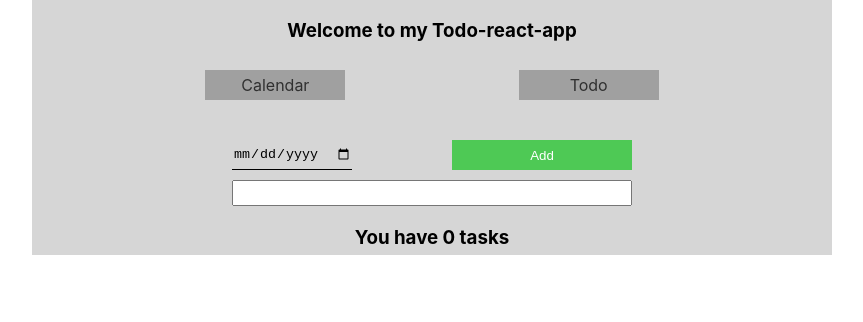
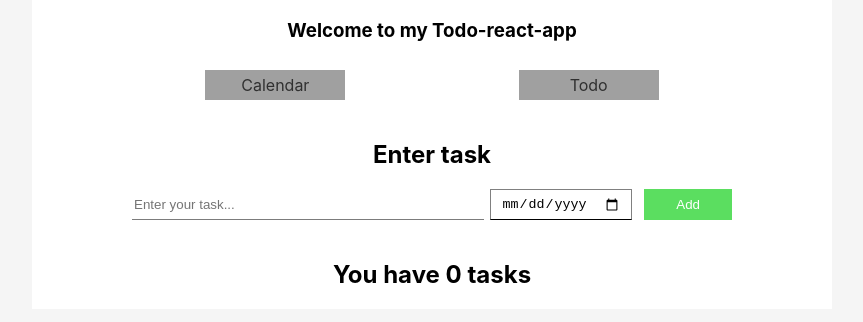
Before and after one commit to Vasya1988/ToDoReact, a React (Create React App) app: page /my-page in a window 1280 px wide. Shown: the top 322 px of the page, without its empty margins (208-1071 px from the left). Built offline with nearby package versions, Linux system fonts and the light colour scheme; the HTML template or start-up script is replaced by a standard one.

Commit message:
some update

```diff
--- a/src/App.css
+++ b/src/App.css
@@ -20,6 +20,10 @@
 
 .App-link {
   color: #61dafb;
+}
+
+body {
+  background-color: #f5f5f5;
 }
 
 @keyframes App-logo-spin {
--- a/src/components/task/Task.js
+++ b/src/components/task/Task.js
@@ -1,7 +1,6 @@
 import classes from '../task/Task.module.css';
 import Done from '../../ui/buttons/done/Done';
 import Delete from '../../ui/buttons/delete/Delete';
-import Edit from '../../ui/buttons/edit/Edit';
 
 
 const Task = (props) => {
@@ -10,19 +9,14 @@ const Task = (props) => {
             <div
                 className={classes.Task}
             >
-                <div className={classes.TaskEdit}>
-                    <span>12.06.2022</span>
+                <span className={classes.TaskName}>{`${props.taskNumber + 1}. ${props.name}`}</span>
                 <div className={classes.TaskButtons}>
-                        <Edit />
                     <Delete
                         removeTask={props.removeTask}
                         id={props.id}
                     />
                     <Done />
                 </div>
-
-                </div>
-                <h3 className={classes.TaskName}>{`${props.taskNumber + 1}. ${props.name}`}</h3>
             </div>
         </>
     )
--- a/src/components/task/Task.module.css
+++ b/src/components/task/Task.module.css
@@ -1,23 +1,18 @@
 .Task {
-    max-width: 400px;
+    max-width: 600px;
     width: 100%;
 
     margin-bottom: 20px;
 
-    padding: 4px 8px;
     box-sizing: border-box;
 /*
     border-bottom: 1px solid grey; */
 
     display: flex;
-    flex-wrap: wrap;
-    flex-direction: column;
-    justify-content: space-between;
 }
 .TaskButtons {
     width: 100%;
     display: flex;
-    flex: 1 1 130px;
     justify-content: flex-end;
 }
 .TaskButtons > button {
--- a/src/components/taskList/TaskList.js
+++ b/src/components/taskList/TaskList.js
@@ -18,7 +18,18 @@ const TaskList = (props) => {
 
     return (
         <div className={classes.TaskList}>
+            <h2>Enter task</h2>
             <form>
+                <input
+                    className={classes.EnterTask}
+                    type='text'
+                    value={props.task}
+                    placeholder='Enter your task...'
+                    onChange={(event) => {
+                        props.setTask(event.target.value)
+                    }}
+
+                ></input>
                 <input className={classes.DateTask} type='date'></input>
                 <button
                     className={classes.AddButton}
@@ -29,17 +40,9 @@ const TaskList = (props) => {
 
                 >Add</button>
 
-                <input
-                    className={classes.EnterTask}
-                    type='text'
-                    value={props.task}
-                    onChange={(event) => {
-                        props.setTask(event.target.value)
-                    }}
 
-                ></input>
             </form>
-            <h3 className={classes.TaskTitle}>{checkTask()}</h3>
+            <h2 className={classes.TaskTitle}>{checkTask()}</h2>
 
             {
                 props.taskList.map((task, id) => {
--- a/src/components/taskList/TaskList.module.css
+++ b/src/components/taskList/TaskList.module.css
@@ -1,5 +1,5 @@
 .TaskList {
-    margin-top: 20px;
+    /* margin-top: 20px; */
     width: 100%;
 
     display: flex;
@@ -9,35 +9,37 @@
 }
 form {
     width: 100%;
-    max-width: 400px;
+    max-width: 600px;
     display: flex;
     flex-wrap: wrap;
     justify-content: space-between;
 }
 .AddButton {
-    /* margin: 0 0 0 6px; */
-    width: 180px;
-    height: 30px;
-    background-color: #4ec955;
+    margin: 0 0 0 6px;
+    /* width: 180px; */
+    /* height: 30px; */
+    background-color: #5BDE60;
     border: none;
     color: #fff;
+    padding: 8px 32px;
+    box-sizing: border-box;
     cursor: pointer;
 }
-form button, input {
-    /* margin-right: 6px; */
-}
 .TaskTitle {
-    margin: 20px 0 6px 0;
+    margin: 40px 0 20px 0;
     padding: 0;
-}
-.EnterTask {
-    margin-top: 10px;
-    width: 100%;
-    height: 20px;
 }
 .DateTask {
     /* width: 60%; */
-    border: none;
+    border: 1px solid grey;
     border-bottom: 1px solid;
     background-color: transparent;
+    padding: 0 10px;
+    box-sizing: border-box;
 }
+.EnterTask {
+    width: 58%;
+    border: none;
+    border-bottom: 1px solid #7c7c7c;
+    background-color: transparent;
+}
--- a/src/containers/todo/Todo.module.css
+++ b/src/containers/todo/Todo.module.css
@@ -9,5 +9,5 @@
     flex-direction: column;
     align-items: center;
 
-    background-color: rgb(214, 214, 214);
+    background-color: #fff;
 }
--- a/src/ui/buttons/delete/Delete.module.css
+++ b/src/ui/buttons/delete/Delete.module.css
@@ -1,10 +1,9 @@
 .Delete {
-    /* width: 100%;
-    max-width: 80px;
-    height: 30px; */
+    padding: 8px 32px;
+    box-sizing: border-box;
 
-    background-color: #e7383200;
-    /* color:  #fff; */
+    background-color: #DE5B5B;
+    color:  #fff;
     font-weight: bolder;
     cursor: pointer;
 
--- a/src/ui/buttons/done/Done.module.css
+++ b/src/ui/buttons/done/Done.module.css
@@ -1,10 +1,9 @@
 .Done {
-    /* width: 100%;
-    max-width: 80px;
-    height: 30px; */
+    padding: 8px 32px;
+    box-sizing: border-box;
 
-    background-color: #4ec95500;
-    /* color:  #fff; */
+    background-color: #5BDE60;
+    color:  #fff;
     cursor: pointer;
     font-weight: bolder;
 
```
Lines whose indentation alone changed are shown as unchanged.
